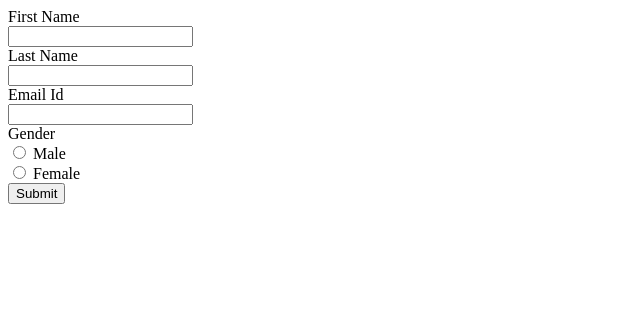
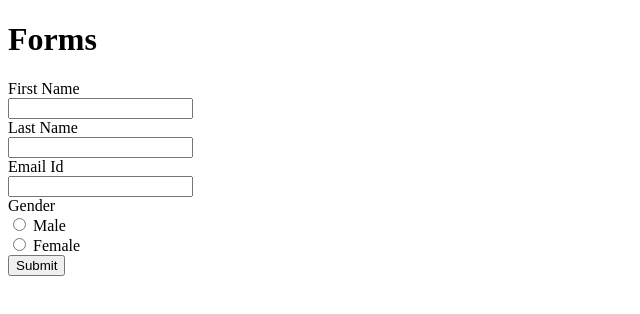
Before and after one commit to SaileshKumar2415/resume, a plain HTML site: page forms.html in a window 1280 px wide. Shown: the whole page, without its empty margins (0-640 px from the left). Drawn offline with Linux system fonts and the light colour scheme.

Commit message:
added forms

```diff
--- a/forms.html
+++ b/forms.html
@@ -2,10 +2,11 @@
 <html>
 
 <head>
-
+    <title>Forms</title>
 </head>
 
 <body>
+    <h1>Forms</h1>
     <form action="index.html" method="POST">
         <label>First Name</label><br>
         <input type="text" /><br>
```
Also changed, not shown: index.html (+1 -0 lines).
